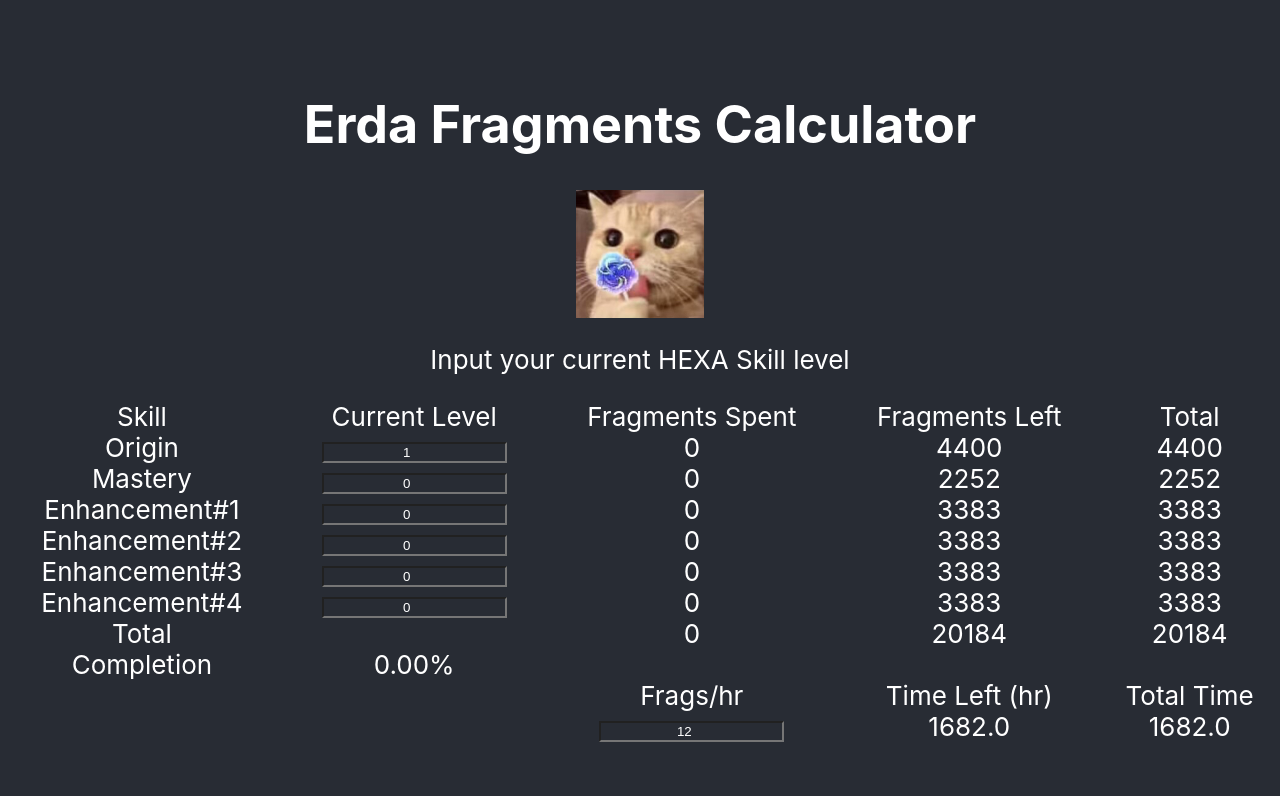
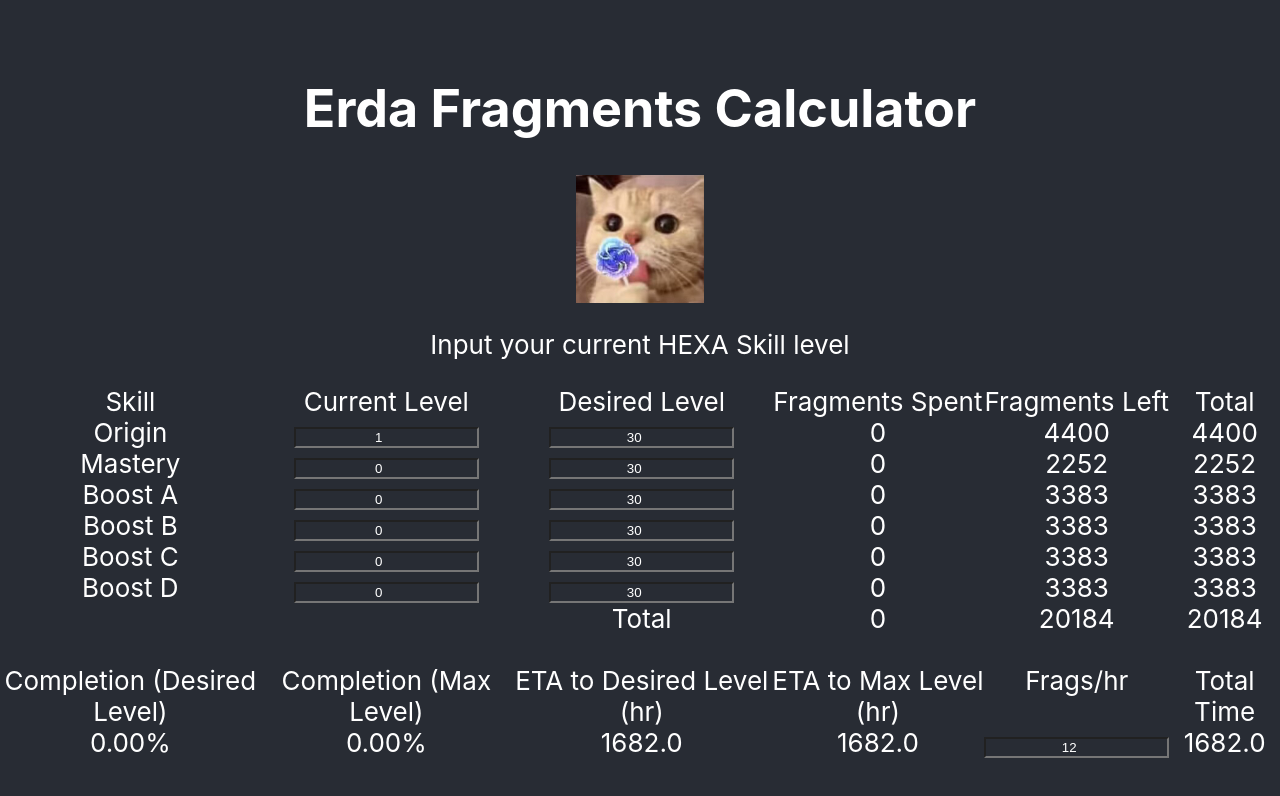
Before and after one commit to Mr-JNP/erda-fragment-tracker, a React (Create React App) app: page / in a window 1280 px wide. Shown: the top 796 px of the page. Built offline with nearby package versions, Linux system fonts and the light colour scheme.

Commit message:
feat: add column for desired level

```diff
--- a/src/App.js
+++ b/src/App.js
@@ -3,11 +3,17 @@ import { useEffect, useState } from "react";
 
 function App() {
   const [origin, setOrigin] = useState(1);
+  const [desiredOrigin, setDesiredOrigin] = useState(30);
   const [mastery, setMastery] = useState(0);
+  const [desiredMastery, setDesiredMastery] = useState(30);
   const [enhancementOne, setEnhancementOne] = useState(0);
+  const [desiredBoostOne, setDesiredBoostOne] = useState(30);
   const [enhancementTwo, setEnhancementTwo] = useState(0);
+  const [desiredBoostTwo, setDesiredBoostTwo] = useState(30);
   const [enhancementThree, setEnhancementThree] = useState(0);
+  const [desiredBoostThree, setDesiredBoostThree] = useState(30);
   const [enhancementFour, setEnhancementFour] = useState(0);
+  const [desiredBoostFour, setDesiredBoostFour] = useState(30);
   const [income, setIncome] = useState(12);
 
   const getOriginCost = (level) => {
@@ -64,121 +70,210 @@ function App() {
           <header>
             <div className='col'>Skill</div>
             <div className='col'>Current Level</div>
+            <div className='col'>Desired Level</div>
             <div className='col'>Fragments Spent</div>
             <div className='col'>Fragments Left</div>
             <div className='col'>Total</div>
           </header>
           <div className='row'>
             <div className='col'>Origin</div>
+            <div className='col'>
               <input
                 id='origin-level'
+                className='col'
                 type='number'
                 value={origin}
                 onChange={(e) => setOrigin(e.target.value)}></input>
+            </div>
+            <div className='col'>
+              <input
+                id='desired-origin-level'
+                className='col'
+                type='number'
+                value={desiredOrigin}
+                onChange={(e) => setDesiredOrigin(e.target.value)}></input>
+            </div>
             <div className='col'>{getOriginCost(origin)}</div>
-            <div className='col'>{TOTAL_ORIGIN - getOriginCost(origin)}</div>
-            <div className='col'>{TOTAL_ORIGIN}</div>
+            <div className='col'>
+              {getOriginCost(desiredOrigin) - getOriginCost(origin)}
+            </div>
+            <div className='col'>{getOriginCost(desiredOrigin)}</div>
           </div>
           <div className='row'>
             <div className='col'>Mastery</div>
+            <div className='col'>
               <input
                 id='mastery-level'
                 type='number'
                 value={mastery}
                 onChange={(e) => setMastery(e.target.value)}></input>
+            </div>
+            <div className='col'>
+              <input
+                id='desired-mastery-level'
+                type='number'
+                value={desiredMastery}
+                onChange={(e) => setDesiredMastery(e.target.value)}></input>
+            </div>
             <div className='col'>{getMasteryCost(mastery)}</div>
-            <div className='col'>{TOTAL_MASTERY - getMasteryCost(mastery)}</div>
-            <div className='col'>{TOTAL_MASTERY}</div>
+            <div className='col'>
+              {getMasteryCost(desiredMastery) - getMasteryCost(mastery)}
+            </div>
+            <div className='col'>{getMasteryCost(desiredMastery)}</div>
           </div>
           <div className='row'>
-            <div className='col'>Enhancement#1</div>
+            <div className='col'>Boost A</div>
+            <div className='col'>
               <input
                 id='enhancement-one-level'
                 type='number'
                 value={enhancementOne}
                 onChange={(e) => setEnhancementOne(e.target.value)}></input>
+            </div>
+            <div className='col'>
+              <input
+                id='desired-enhancement-one-level'
+                type='number'
+                value={desiredBoostOne}
+                onChange={(e) => setDesiredBoostOne(e.target.value)}></input>
+            </div>
             <div className='col'>{getEnhancementCost(enhancementOne)}</div>
             <div className='col'>
-              {TOTAL_ENHANCEMENT - getEnhancementCost(enhancementOne)}
+              {getEnhancementCost(desiredBoostOne) -
+                getEnhancementCost(enhancementOne)}
             </div>
-            <div className='col'>{TOTAL_ENHANCEMENT}</div>
+            <div className='col'>{getEnhancementCost(desiredBoostOne)}</div>
           </div>
           <div className='row'>
-            <div className='col'>Enhancement#2</div>
+            <div className='col'>Boost B</div>
+            <div className='col'>
               <input
                 id='enhancement-two-level'
                 type='number'
                 value={enhancementTwo}
                 onChange={(e) => setEnhancementTwo(e.target.value)}></input>
+            </div>
+            <div className='col'>
+              <input
+                id='desired-enhancement-two-level'
+                type='number'
+                value={desiredBoostTwo}
+                onChange={(e) => setDesiredBoostTwo(e.target.value)}></input>
+            </div>
             <div className='col'>{getEnhancementCost(enhancementTwo)}</div>
             <div className='col'>
-              {TOTAL_ENHANCEMENT - getEnhancementCost(enhancementTwo)}
+              {getEnhancementCost(desiredBoostTwo) -
+                getEnhancementCost(enhancementTwo)}
             </div>
-            <div className='col'>{TOTAL_ENHANCEMENT}</div>
+            <div className='col'>{getEnhancementCost(desiredBoostTwo)}</div>
           </div>
           <div className='row'>
-            <div className='col'>Enhancement#3</div>
+            <div className='col'>Boost C</div>
+            <div className='col'>
               <input
                 id='enhancement-three-level'
                 type='number'
                 value={enhancementThree}
                 onChange={(e) => setEnhancementThree(e.target.value)}></input>
+            </div>
+            <div className='col'>
+              <input
+                id='desired-enhancement-three-level'
+                type='number'
+                value={desiredBoostTwo}
+                onChange={(e) => setDesiredBoostThree(e.target.value)}></input>
+            </div>
             <div className='col'>{getEnhancementCost(enhancementThree)}</div>
             <div className='col'>
-              {TOTAL_ENHANCEMENT - getEnhancementCost(enhancementThree)}
+              {getEnhancementCost(desiredBoostThree) -
+                getEnhancementCost(enhancementThree)}
             </div>
-            <div className='col'>{TOTAL_ENHANCEMENT}</div>
+            <div className='col'>{getEnhancementCost(desiredBoostThree)}</div>
           </div>
           <div className='row'>
-            <div className='col'>Enhancement#4</div>
+            <div className='col'>Boost D</div>
+            <div className='col'>
               <input
                 id='enhancement-four-level'
                 type='number'
                 value={enhancementFour}
                 onChange={(e) => setEnhancementFour(e.target.value)}></input>
+            </div>
+            <div className='col'>
+              <input
+                id='desired-enhancement-four-level'
+                type='number'
+                value={desiredBoostFour}
+                onChange={(e) => setDesiredBoostFour(e.target.value)}></input>
+            </div>
             <div className='col'>{getEnhancementCost(enhancementFour)}</div>
             <div className='col'>
-              {TOTAL_ENHANCEMENT - getEnhancementCost(enhancementFour)}
+              {getEnhancementCost(desiredBoostFour) -
+                getEnhancementCost(enhancementFour)}
             </div>
-            <div className='col'>{TOTAL_ENHANCEMENT}</div>
+            <div className='col'>{getEnhancementCost(desiredBoostFour)}</div>
           </div>
           <div className='row'>
+            <div className='col'></div>
+            <div className='col'></div>
             <div className='col'>Total</div>
-            <div className='col'></div>
             <div className='col'>{getFragmentSpent()}</div>
             <div className='col'>{TOTAL_FRAGS - getFragmentSpent()}</div>
             <div className='col'>{TOTAL_FRAGS}</div>
           </div>
+          <div className='row'>&nbsp;</div>
           <div className='row'>
-            <div className='col'>Completion</div>
+            <div className='col'>Completion (Desired Level)</div>
+            <div className='col'>Completion (Max Level)</div>
+            <div className='col'>ETA to Desired Level (hr)</div>
+            <div className='col'>ETA to Max Level (hr)</div>
+            <div className='col'>Frags/hr</div>
+            <div className='col'>Total Time</div>
+          </div>
+          <div className='row'>
+            <div className='col'>
+              {parseFloat(
+                (getFragmentSpent() /
+                  (getOriginCost(desiredOrigin) +
+                    getMasteryCost(desiredMastery) +
+                    getEnhancementCost(desiredBoostOne) +
+                    getEnhancementCost(desiredBoostTwo) +
+                    getEnhancementCost(desiredBoostThree) +
+                    getEnhancementCost(desiredBoostFour))) *
+                  100
+              ).toFixed(2)}
+              %
+            </div>
             <div className='col'>
               {parseFloat((getFragmentSpent() / TOTAL_FRAGS) * 100).toFixed(2)}%
             </div>
-            <div className='col'></div>
-            <div className='col'></div>
-            <div className='col'></div>
+            <div className='col'>
+              {income <= 0
+                ? "N/A"
+                : parseFloat(
+                    (getOriginCost(desiredOrigin) +
+                      getMasteryCost(desiredMastery) +
+                      getEnhancementCost(desiredBoostOne) +
+                      getEnhancementCost(desiredBoostTwo) +
+                      getEnhancementCost(desiredBoostThree) +
+                      getEnhancementCost(desiredBoostFour) -
+                      getFragmentSpent()) /
+                      income
+                  ).toFixed(1)}
             </div>
-          <div className='row'>
-            <div className='col'></div>
-            <div className='col'></div>
-            <div className='col'>Frags/hr</div>
-            <div className='col'>Time Left (hr)</div>
-            <div className='col'>Total Time</div>
-          </div>
-          <div className='row'>
-            <div className='col'></div>
-            <div className='col'></div>
-            <input
-              id='frags-per-hour'
-              type='number'
-              value={income}
-              onChange={(e) => setIncome(e.target.value)}></input>
             <div className='col'>
               {income <= 0
                 ? "N/A"
                 : parseFloat(
                     (TOTAL_FRAGS - getFragmentSpent()) / income
                   ).toFixed(1)}
+            </div>
+            <div className='col'>
+              <input
+                id='frags-per-hour'
+                type='number'
+                value={income}
+                onChange={(e) => setIncome(e.target.value)}></input>
             </div>
             <div className='col'>
               {income <= 0
```
Lines whose indentation alone changed are shown as unchanged.
